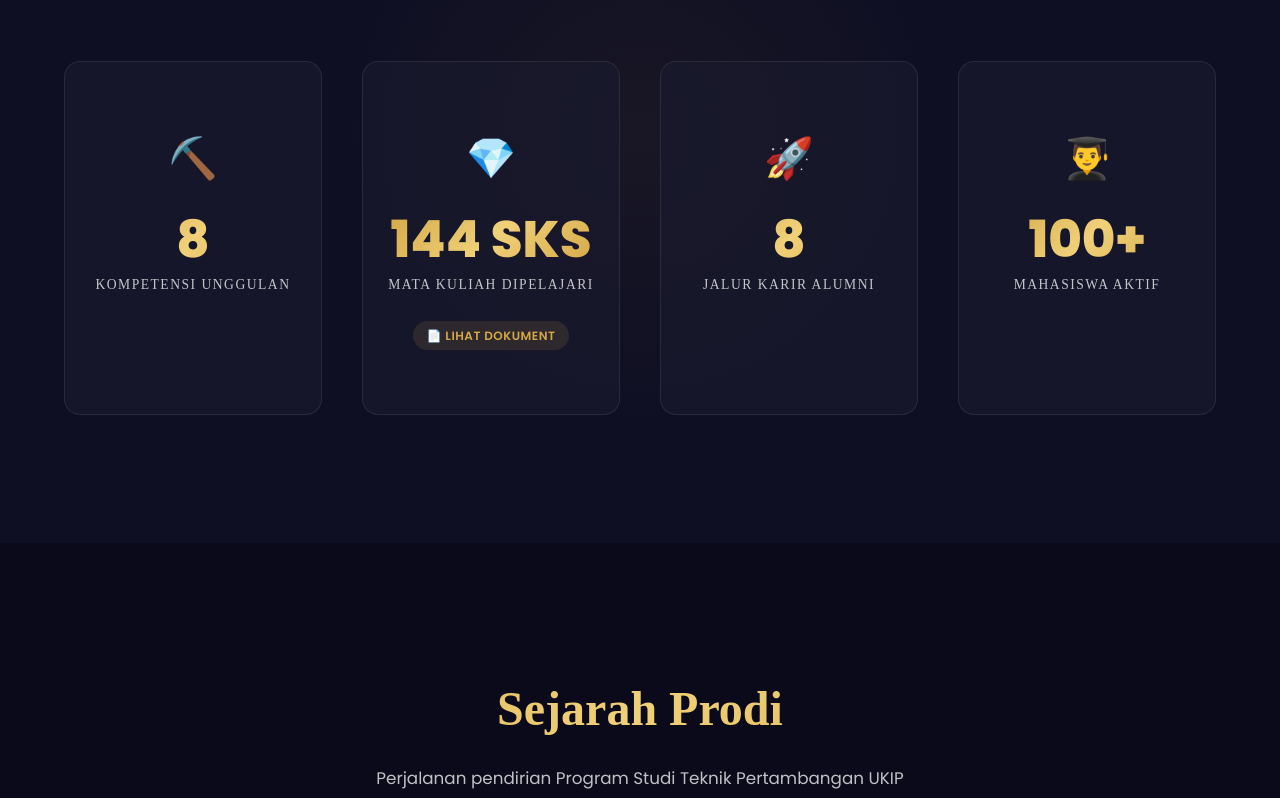
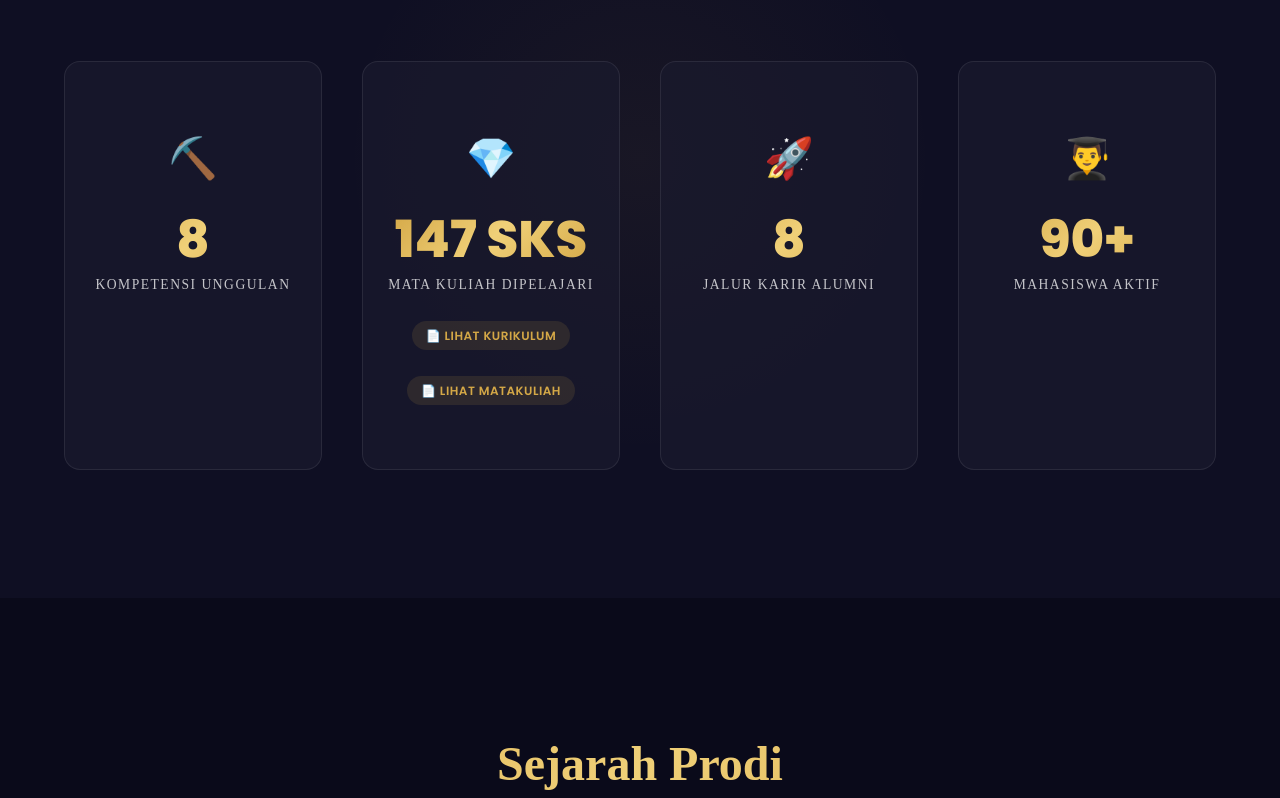
Before and after one commit to hiyapo/ukip-pertambangan, a plain HTML site: page index.html in a window 1280 px wide. Shown: the part 2688-3486 px from the top of the page. Drawn offline with Linux system fonts and the light colour scheme; a web font is replaced by a local one.

Commit message:
Update index.html

```diff
--- a/index.html
+++ b/index.html
@@ -217,12 +217,16 @@
                 <div class="stat-card">
                     <span class="stat-icon">💎</span>
                     <div class="stat-number">
-                        <span class="counter" data-target="144" data-suffix=" SKS">0</span>
+                        <span class="counter" data-target="147" data-suffix=" SKS">0</span>
                     </div>
                     <div class="stat-label">Mata kuliah Dipelajari</div>
                     <br>
                     <a href="asset/kurikulum.pdf" target="_blank">
-                        <span class="dokumen-badge">📄 Lihat Dokument</span>
+                        <span class="dokumen-badge">📄 Lihat Kurikulum</span>
+                    </a>
+                    <br><br>
+                    <a href="asset/SEBARAN MATA KULIAH UKIP.xlsx" target="_blank">
+                        <span class="dokumen-badge">📄 Lihat Matakuliah</span>
                     </a>
                 </div>
                 <div class="stat-card">
@@ -235,7 +239,7 @@
                 <div class="stat-card">
                     <span class="stat-icon">👨‍🎓</span>
                     <div class="stat-number">
-                        <span class="counter" data-target="100" data-suffix="+">0</span>
+                        <span class="counter" data-target="90" data-suffix="+">0</span>
                     </div>
                     <div class="stat-label">Mahasiswa Aktif</div>
                 </div>
```
